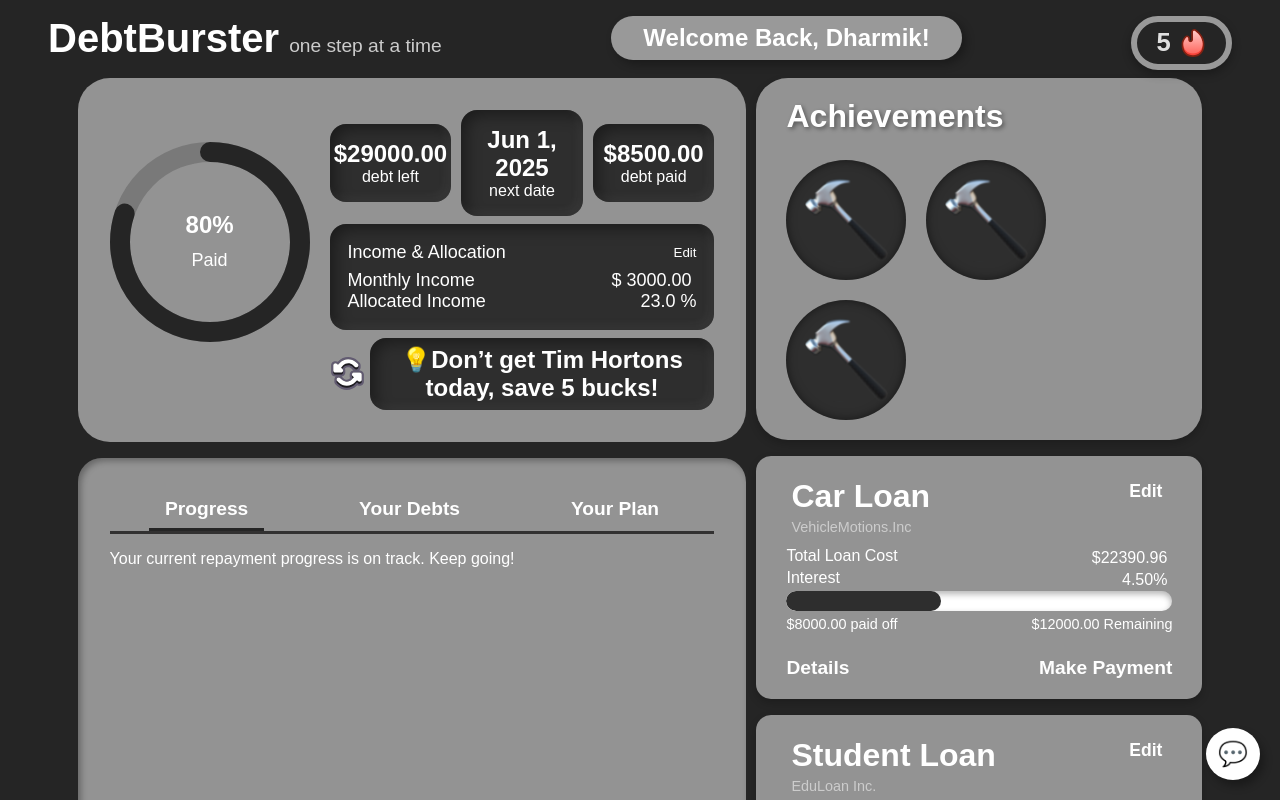
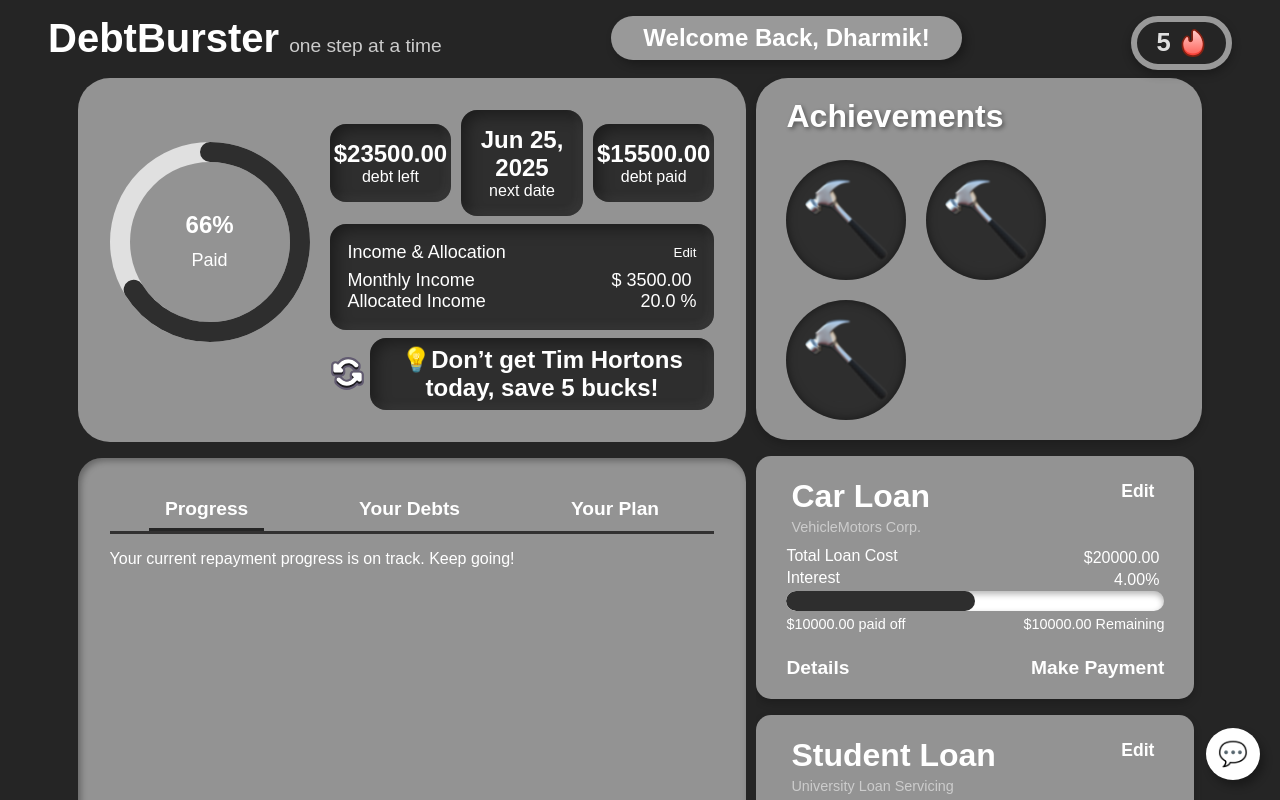
Before and after one commit to dharmik05/debtburster, a Next.js app: page / in a window 1280 px wide. Shown: the top 800 px of the page. Built offline with nearby package versions, Linux system fonts and the light colour scheme.

Commit message:
scrollable debtcards

```diff
--- a/src/app/globals.css
+++ b/src/app/globals.css
@@ -8,6 +8,33 @@ body {
   margin: 1em 3em 0em 3em;
   background-color: #252525;
   color: white;
+}
+
+.scrollable-debt-list {
+  overflow-y: auto;
+  display: flex;
+  /* max-height: 400px; */
+  flex-direction: column;
+  gap: 1em;
+  padding-right: 0.5em;
+}
+
+.scrollable-debt-list::-webkit-scrollbar {
+  width: 8px;               /* width of the scrollbar */
+}
+
+.scrollable-debt-list::-webkit-scrollbar-track {
+  background: white;      /* color of the track */
+  border-radius: 10px;
+}
+
+.scrollable-debt-list::-webkit-scrollbar-thumb {
+  background: #484848;         /* color of the scrollbar handle */
+  border-radius: 10px;
+}
+
+.scrollable-debt-list::-webkit-scrollbar-thumb:hover {
+  background: #343434;         /* color on hover */
 }
 
 .progress-bar {
@@ -126,15 +153,17 @@ body {
 
 #right-div {
   width: 100%;
-  display: flex;
-  flex-direction: column;
-  gap: 1rem;
+  height: 100vh;
+  display: grid;
+  grid-template-rows: 1fr 5fr;
+  gap: 1em;
 }
 
 #parent {
   display: grid;
   grid-template-columns: 1.5fr 1fr;
   gap: 10px;
+  height: 100vh;
 
   width: 100%;
   /* max-width: 3200px; */
--- a/src/app/page.tsx
+++ b/src/app/page.tsx
@@ -1,5 +1,4 @@
 "use client";
-import Image from "next/image";
 import styles from "./page.module.css";
 import { useState } from "react";
 import initialDashboardData from "../dashboardData.json"; // It's better to rename this to initialDashboardData
@@ -172,6 +171,14 @@ export default function Home() {
       // Recalculate the entire dashboard overview since a debt has changed
       const newOverview = calculateDashboardOverview(updatedDebts, prevData.userProfile.monthlyIncome);
 
+      const a = {
+        ...prevData,
+        debts: updatedDebts,
+        dashboardOverview: newOverview
+      }
+
+      console.log("Debt Updated:", JSON.stringify(a));
+
       return {
         ...prevData,
         debts: updatedDebts,
@@ -200,6 +207,7 @@ export default function Home() {
           <div id="right-div">
             <Achievements />
             {/* Map over the debts array to render DebtCard for each one */}
+            <div className="scrollable-debt-list">
               {dashboardData.debts.map((debtItem: Debt) => (
                 <DebtCard
                   key={debtItem.id} // Essential for React lists
@@ -208,6 +216,8 @@ export default function Home() {
                 />
               ))}
             </div>
+
+          </div>
         </div>
       </div>
       <ChatIcon />
--- a/src/components/CircularBar.tsx
+++ b/src/components/CircularBar.tsx
@@ -1,45 +1,50 @@
-const CircularBar = () => {
+const CircularBar = ({ percentage = 0 }) => {
+  const radius = 90;
+  const strokeWidth = 20;
+  const circumference = 2 * Math.PI * radius;
+  const offset = circumference * (1 - percentage / 100);
+
   return (
-    <>
     <div id="debt-completed-circle">
       <div className="svg-ring-wrapper">
-          <svg className="progress-ring" width="200" height="200">
+        <svg width="200" height="200">
+          <defs>
+            <linearGradient id="gradient" x1="0%" y1="0%" x2="100%" y2="0%">
+              <stop offset="0%" stopColor="#2e2e2e" />
+              <stop offset="100%" stopColor="#2e2e2e" />
+            </linearGradient>
+          </defs>
+
           <circle
-              className="ring-bg"
-              stroke="#2e2e2e"
-              strokeWidth="20"
+            stroke="#e0e0e0"
+            strokeWidth={strokeWidth}
             fill="transparent"
-              r="90"
+            r={radius}
             cx="100"
             cy="100"
           />
           <circle
-              className="ring-progress"
             stroke="url(#gradient)"
-              strokeWidth="20"
+            strokeWidth={strokeWidth}
             fill="transparent"
-              r="90"
+            r={radius}
             cx="100"
             cy="100"
             strokeLinecap="round"
-              strokeDasharray="565.48"
-              strokeDashoffset="113.1"
+            strokeDasharray={circumference}
+            strokeDashoffset={offset}
+            transform="rotate(-90 100 100)"
+            style={{ transition: "stroke-dashoffset 0.5s ease" }}
           />
-            <defs>
-              <linearGradient id="gradient" x1="0%" y1="0%" x2="100%" y2="0%">
-                <stop offset="0%" stopColor="#252525" />
-                <stop offset="100%" stopColor="#252525" />
-              </linearGradient>
-            </defs>
         </svg>
+
         <div className="ring-center-text">
-            80%
+          {percentage}%
           <br />
           <span>Paid</span>
         </div>
       </div>
     </div>
-    </>
   );
 };
 
--- a/src/components/Summary.tsx
+++ b/src/components/Summary.tsx
@@ -173,10 +173,12 @@ const Summary: React.FC<SummaryProps> = ({
 
   // const isCurrentlyEditable = editBtnValue === "Done";
 
+  let percentage = (Number(dashboardOverview.totalDebtPaid.toFixed(2)) / Number(dashboardOverview.totalDebtLeft.toFixed(2))) * 100;
+
   return (
     <>
       <div className="summary">
-        <CircularBar />
+        <CircularBar percentage={Math.round(percentage)} />
         <div className="summary-right-section">
           <div id="info">
             <div className="info-top-div">
--- a/src/dashboardData.json
+++ b/src/dashboardData.json
@@ -1,102 +1,95 @@
 {
   "userProfile": {
-    "monthlyIncome": 3000,
-    "allocatedIncomePercentage": 23,
-    "allocatedIncomeAmount": 690
+    "monthlyIncome": 3500.00,
+    "allocatedIncomePercentage": 20,
+    "allocatedIncomeAmount": 700.00
   },
   "debts": [
     {
       "id": "debt-123",
-      "lenderName": "VehicleMotions.Inc",
+      "lenderName": "VehicleMotors Corp.",
       "type": "Car Loan",
-      "originalDebt": 22390.96,
-      "remainingDebt": 12000,
-      "amountPaid": 8000,
-      "percentageCompleted": 40,
-      "interestRate": 4.5,
-      "minimumPayment": 350,
+      "originalDebt": 20000.00,
+      "remainingDebt": 10000.00,
+      "amountPaid": 10000.00,
+      "percentageCompleted": 50.00,
+      "interestRate": 4.0,
+      "minimumPayment": 300.00,
       "paymentHistory": [
-        { "date": "2024-01-15", "amount": 350 },
-        { "date": "2024-02-15", "amount": 350 },
-        { "date": "2024-03-15", "amount": 500 },
-        { "date": "2024-04-15", "amount": 350 },
-        { "date": "2024-05-15", "amount": 1000 },
-        { "date": "2024-06-15", "amount": 350 },
-        { "date": "2024-07-15", "amount": 350 },
-        { "date": "2024-08-15", "amount": 350 },
-        { "date": "2024-09-15", "amount": 350 },
-        { "date": "2024-10-15", "amount": 350 },
-        { "date": "2024-11-15", "amount": 350 },
-        { "date": "2024-12-15", "amount": 350 },
-        { "date": "2025-01-15", "amount": 350 },
-        { "date": "2025-02-15", "amount": 350 },
-        { "date": "2025-03-15", "amount": 350 },
-        { "date": "2025-04-15", "amount": 350 },
-        { "date": "2025-05-15", "amount": 350 }
+        { "date": "2025-01-10", "amount": 300.00 },
+        { "date": "2025-02-10", "amount": 300.00 },
+        { "date": "2025-03-10", "amount": 300.00 },
+        { "date": "2025-04-10", "amount": 350.00 },
+        { "date": "2025-05-10", "amount": 300.00 },
+        { "date": "2025-06-10", "amount": 300.00 }
       ],
       "expectedPaymentDates": [
-        "2025-06-15",
-        "2025-07-15",
-        "2025-08-15",
-        "2025-09-15",
-        "2025-10-15",
-        "2025-11-15",
-        "2025-12-15",
-        "2026-01-15",
-        "2026-02-15",
-        "2026-03-15"
+        "2025-07-10",
+        "2025-08-10",
+        "2025-09-10",
+        "2025-10-10",
+        "2025-11-10",
+        "2025-12-10",
+        "2026-01-10",
+        "2026-02-10",
+        "2026-03-10"
       ],
       "loanTermMonths": 60
     },
     {
       "id": "debt-456",
-      "lenderName": "EduLoan Inc.",
+      "lenderName": "University Loan Servicing",
       "type": "Student Loan",
-      "originalDebt": 19982.40,
-      "remainingDebt": 14500,
-      "amountPaid": 500,
-      "percentageCompleted": 3.33,
-      "interestRate": 6.2,
-      "minimumPayment": 100,
+      "originalDebt": 15000.00,
+      "remainingDebt": 12000.00,
+      "amountPaid": 3000.00,
+      "percentageCompleted": 20.00,
+      "interestRate": 5.5,
+      "minimumPayment": 120.00,
       "paymentHistory": [
-        { "date": "2025-01-01", "amount": 100 },
-        { "date": "2025-02-01", "amount": 100 },
-        { "date": "2025-03-01", "amount": 100 },
-        { "date": "2025-04-01", "amount": 100 },
-        { "date": "2025-05-01", "amount": 100 }
+        { "date": "2025-01-05", "amount": 120.00 },
+        { "date": "2025-02-05", "amount": 120.00 },
+        { "date": "2025-03-05", "amount": 120.00 },
+        { "date": "2025-04-05", "amount": 120.00 },
+        { "date": "2025-05-05", "amount": 120.00 },
+        { "date": "2025-06-05", "amount": 120.00 }
       ],
       "expectedPaymentDates": [
-        "2025-06-01",
-        "2025-07-01",
-        "2025-08-01",
-        "2025-09-01",
-        "2025-10-01"
+        "2025-07-05",
+        "2025-08-05",
+        "2025-09-05",
+        "2025-10-05"
       ],
       "loanTermMonths": 120
     },
     {
       "id": "debt-789",
-      "lenderName": "CreditUnion One",
+      "lenderName": "City Bank",
       "type": "Credit Card",
-      "originalDebt": 3000,
-      "remainingDebt": 2500,
-      "amountPaid": 500,
-      "percentageCompleted": 16.67,
-      "interestRate": 18.99,
-      "minimumPayment": 50,
+      "originalDebt": 4000.00,
+      "remainingDebt": 1500.00,
+      "amountPaid": 2500.00,
+      "percentageCompleted": 62.50,
+      "interestRate": 20.00,
+      "minimumPayment": 75.00,
       "paymentHistory": [
-        { "date": "2025-04-20", "amount": 100 },
-        { "date": "2025-05-20", "amount": 400 }
+        { "date": "2025-04-20", "amount": 150.00 },
+        { "date": "2025-05-20", "amount": 200.00 },
+        { "date": "2025-06-12", "amount": 100.00 }
       ],
-      "expectedPaymentDates": [],
-      "creditLimit": 5000
+      "expectedPaymentDates": [
+        "2025-06-25",
+        "2025-07-25",
+        "2025-08-25"
+      ],
+      "creditLimit": 6000.00
     }
   ],
   "dashboardOverview": {
-    "totalDebtLeft": 29000,
-    "totalDebtPaid": 8500,
-    "totalOriginalDebt": 45373.36,
-    "overallProgressPercentage": 24.29,
-    "nextOverallPaymentDate": "2025-06-01"
+    "totalDebtLeft": 23500.00,
+    "totalDebtPaid": 15500.00,
+    "totalOriginalDebt": 39000.00,
+    "overallProgressPercentage": 39.74,
+    "nextOverallPaymentDate": "2025-06-25"
   }
 }
```
Lines whose indentation alone changed are shown as unchanged.
